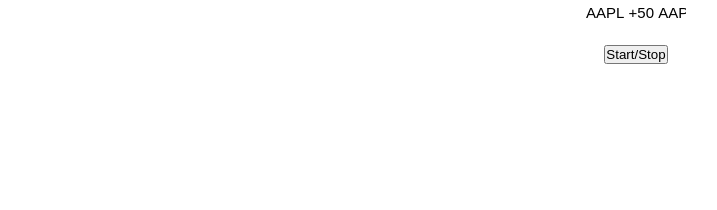
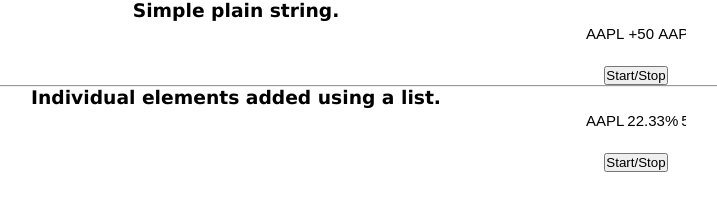
Before and after one commit to notalex/ticker-performance, a plain HTML site: page index.html in a window 1280 px wide. Shown: the whole page, without its empty margins (404-1121 px from the left). Drawn offline with nearby package versions, Linux system fonts and the light colour scheme.

Commit message:
adding multi element ticker

```diff
--- a/index.html
+++ b/index.html
@@ -7,8 +7,10 @@
     <script src='js/kinetic-v4.3.0-beta2.js' type='text/javascript'></script>
     <script src='js/fixtures.js' type='text/javascript'></script>
     <script src='js/ticker.js' type='text/javascript'></script>
+    <script src='js/multi-element-ticker.js' type='text/javascript'></script>
   </head>
   <body>
+    <h3>Simple plain string.</h3>
     <div class='ticker-with-plain-text'>
       <canvas height='40' id='ticker-with-plain-text' width='900'></canvas>
       <p>
@@ -17,5 +19,15 @@
         </button>
       </p>
     </div>
+    <hr>
+    <h3>Individual elements added using a list.</h3>
+    <div class='multi-element-ticker'>
+      <canvas height='40' id='multi-element-ticker' width='900'></canvas>
+      <p>
+        <button>
+          Start/Stop
+        </button>
+      </p>
+    </div>
   </body>
 </html>
--- /dev/null
+++ b/js/multi-element-ticker.js
@@ -0,0 +1,123 @@
+(function() {
+  var ContextCreator, elementsList;
+
+  elementsList = getElementsList();
+
+  ContextCreator = (function() {
+    var addMissingAttributes, defaultColor, defaultText, imagePosition, intermediateSpace, textPosition;
+
+    defaultColor = 'black';
+
+    intermediateSpace = 3;
+
+    textPosition = {
+      y: 18
+    };
+
+    imagePosition = {
+      y: 5
+    };
+
+    defaultText = function() {
+      return {
+        fontType: '15px Arial',
+        fontColor: 'black'
+      };
+    };
+
+    addMissingAttributes = function(customText) {
+      var key, text, value;
+      text = defaultText();
+      for (key in customText) {
+        value = customText[key];
+        text[key] = value;
+      }
+      return text;
+    };
+
+    function ContextCreator(id, initialPosition) {
+      if (initialPosition == null) initialPosition = 5;
+      this.canvas = document.getElementById(id);
+      this.context = this.canvas.getContext('2d');
+      this.context.font = '15px Arial';
+      this.position = initialPosition;
+    }
+
+    ContextCreator.prototype.incrementPosition = function(object) {
+      return this.position += object.width + intermediateSpace;
+    };
+
+    ContextCreator.prototype.fillText = function(text) {
+      var metrics;
+      this.context.fillText(text.value, this.position, textPosition.y);
+      metrics = this.context.measureText(text.value);
+      return this.incrementPosition(metrics);
+    };
+
+    ContextCreator.prototype.fillPlainText = function(text) {
+      return this.context.fillText(text, this.position, textPosition.y);
+    };
+
+    ContextCreator.prototype.addImage = function(path) {
+      var image;
+      image = new Image();
+      image.src = "assets/" + path;
+      this.context.drawImage(image, this.position, imagePosition.y);
+      return this.incrementPosition(image);
+    };
+
+    return ContextCreator;
+
+  })();
+
+  $(function() {
+    var addElements, animate, canvas, currentPosition, delayedAnimation, index, startPosition, textWidth, toggleTicker, wrappedContext;
+    index = 0;
+    startPosition = 800;
+    wrappedContext = new ContextCreator('multi-element-ticker', startPosition);
+    canvas = wrappedContext.canvas;
+    currentPosition = startPosition;
+    toggleTicker = false;
+    addElements = function() {
+      var element, _i, _len, _results;
+      _results = [];
+      for (_i = 0, _len = elementsList.length; _i < _len; _i++) {
+        element = elementsList[_i];
+        wrappedContext.fillText({
+          value: element.value1
+        });
+        wrappedContext.fillText({
+          value: element.value2
+        });
+        wrappedContext.fillText({
+          value: element.value3
+        });
+        _results.push(wrappedContext.position += 5);
+      }
+      return _results;
+    };
+    addElements();
+    textWidth = wrappedContext.position;
+    animate = function() {
+      if (toggleTicker) {
+        currentPosition -= 1;
+        wrappedContext.context.clearRect(0, 0, canvas.width, canvas.height);
+        wrappedContext.position = currentPosition;
+        addElements();
+        if ((currentPosition + textWidth) < canvas.width) {
+          wrappedContext.position = currentPosition + textWidth;
+          addElements();
+        }
+        if (currentPosition < -textWidth) return currentPosition += textWidth;
+      }
+    };
+    delayedAnimation = function() {
+      return setInterval(animate, 33);
+    };
+    setTimeout(delayedAnimation, 2000);
+    return $('.multi-element-ticker').find('button').click(function() {
+      return toggleTicker = !toggleTicker;
+    });
+  });
+
+}).call(this);
```
Also changed, not shown: 2 other files.
